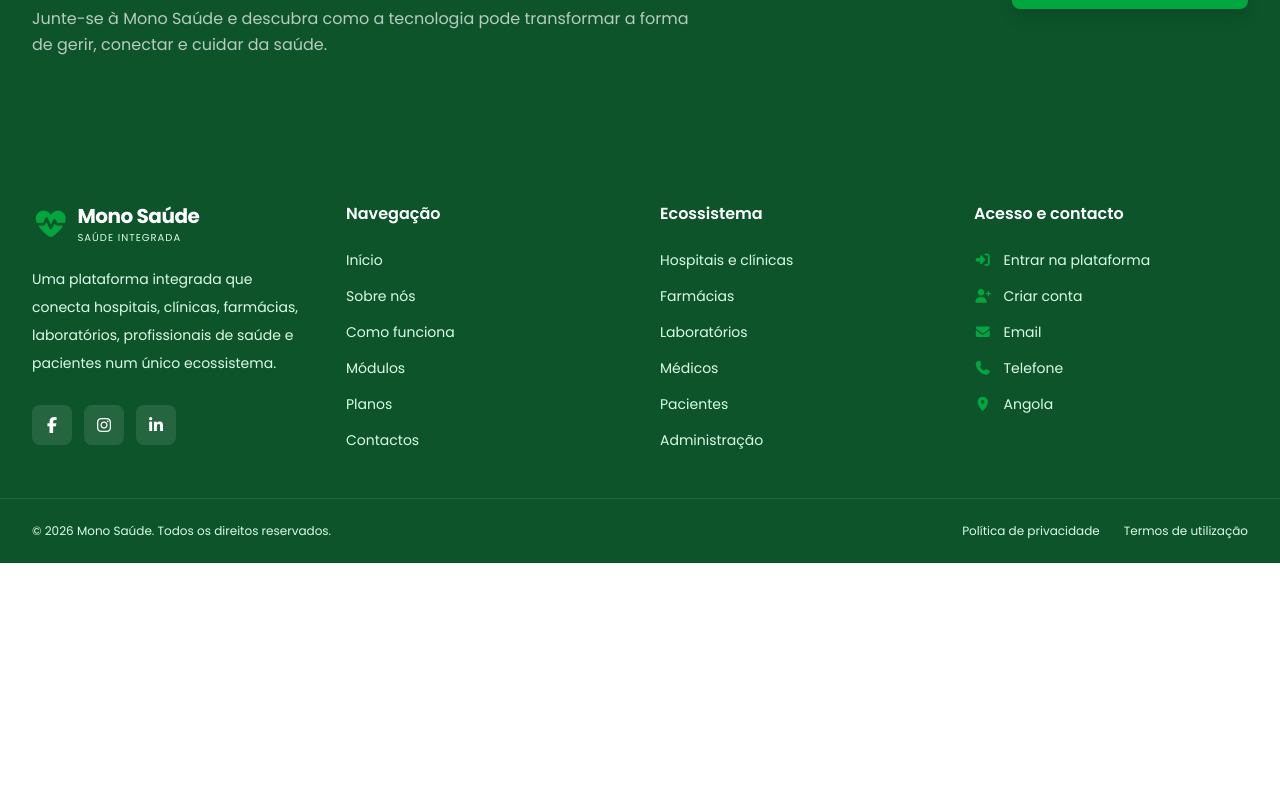
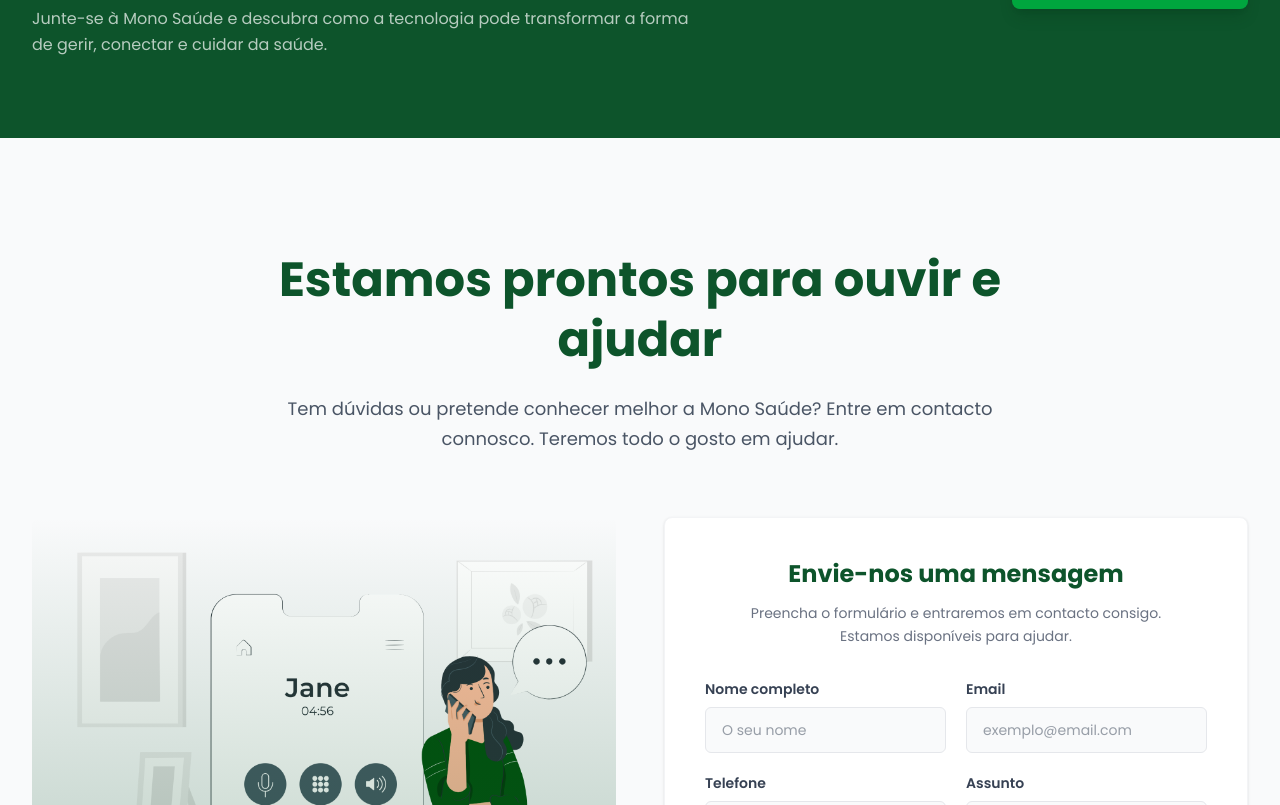
Before and after one commit to nsimba-afonso-nwayami/monosaude, a React (Vite) app: page / in a window 1280 px wide. Shown: the part 6515-7320 px from the top of the page. Before the commit the page ends 7078 px from the top, so only its background shows below. Built offline with nearby package versions, Linux system fonts and the light colour scheme.

Commit message:
Seção de contato adicionada a página home

```diff
--- a/src/pages/site/Home.jsx
+++ b/src/pages/site/Home.jsx
@@ -6,6 +6,7 @@ import HowItWorks from "../../components/home/HowItWorks";
 import Modules from "../../components/home/Modules";
 import Plans from "../../components/home/Plans";
 import CallToAction from "../../components/home/CallToAction";
+import Contact from "../../components/home/Contact";
 
 export default function Home() {
   return (
@@ -19,6 +20,7 @@ export default function Home() {
       <Modules />
       <Plans />
       <CallToAction />
+      <Contact />
 
       {/* Botão WhatsApp fixo */}
       <WhatsAppButton phone="244972614886" size={64} />
```
